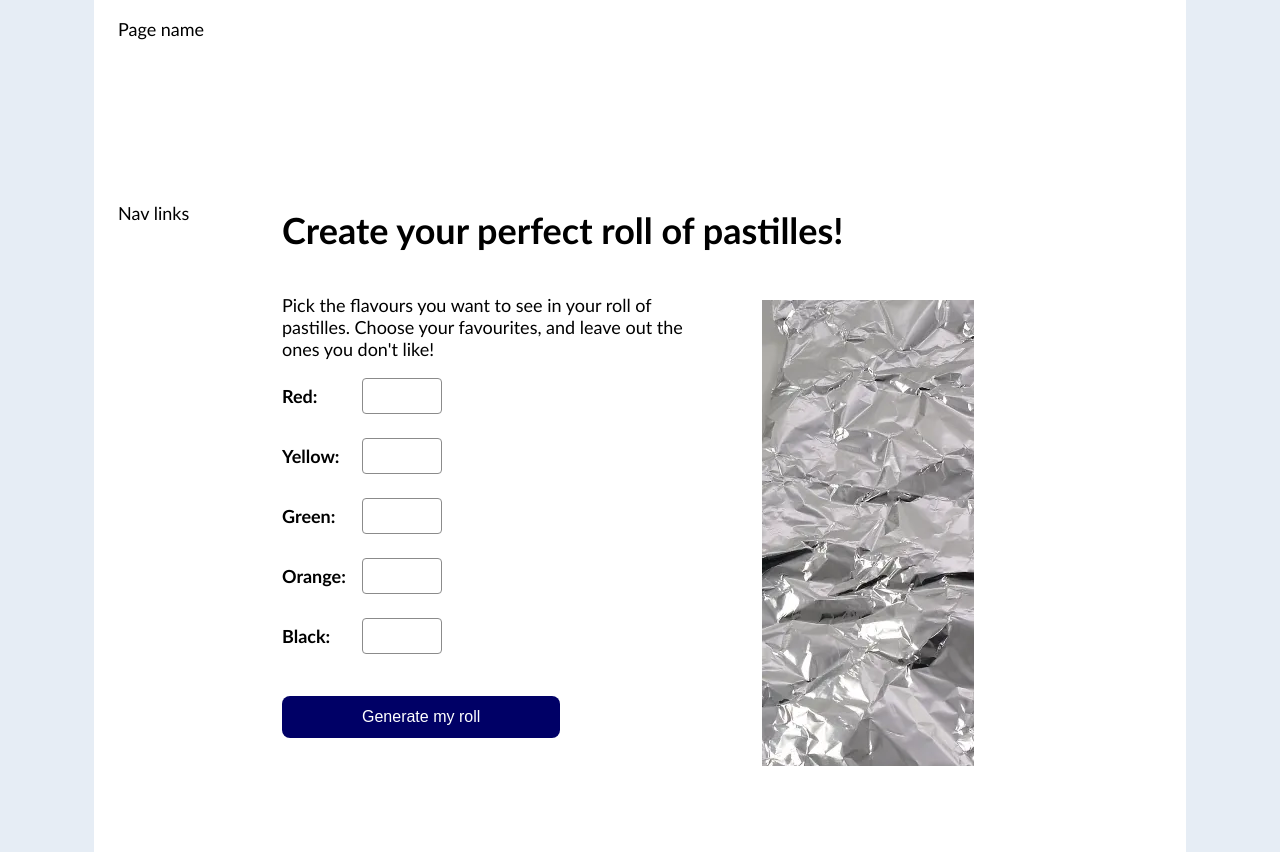
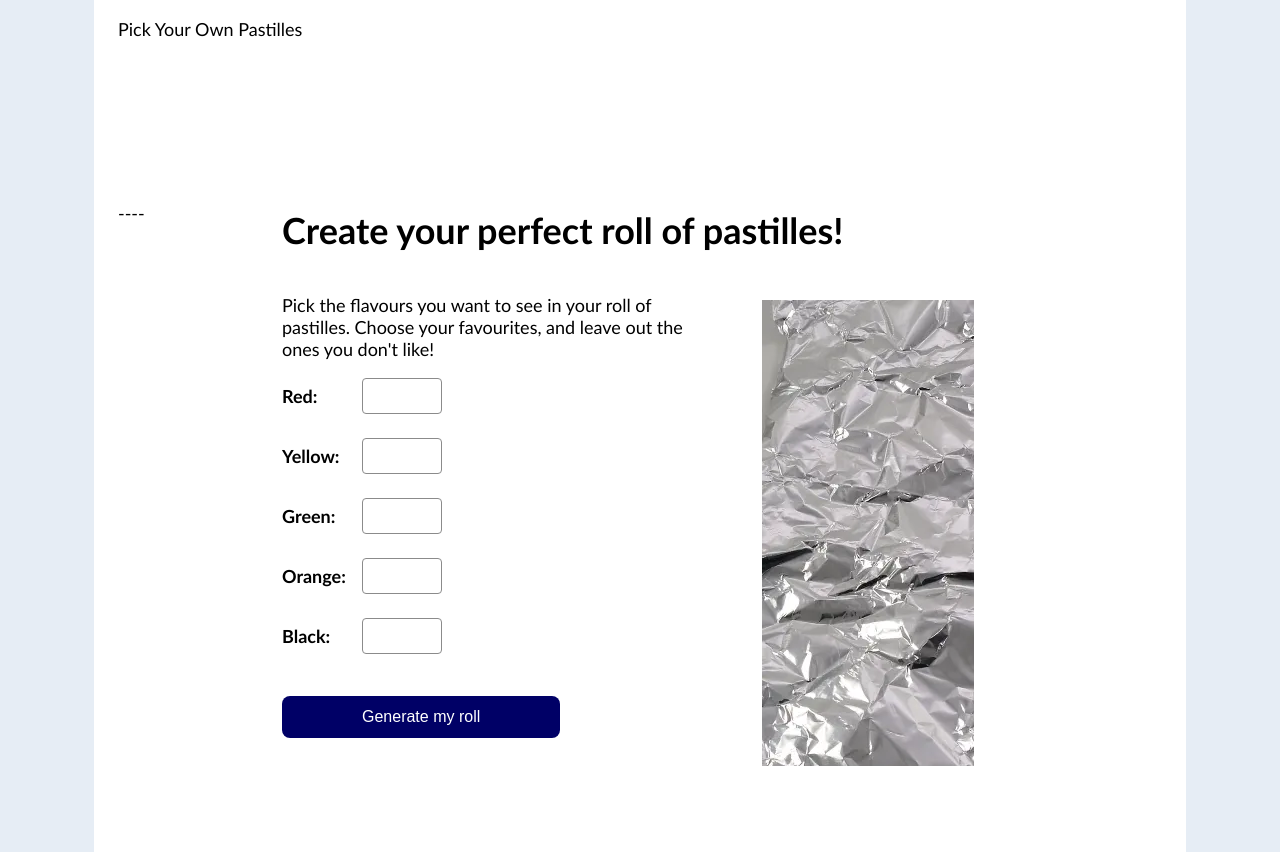
Before and after one commit to shielsr/assignment-02, a plain HTML site: page index.html in a window 1280 px wide. Drawn offline with Linux system fonts and the light colour scheme.

Commit message:
Added page title

```diff
--- a/index.html
+++ b/index.html
@@ -4,7 +4,7 @@
 <head>
     <meta charset="UTF-8">
     <meta name="viewport" content="width=device-width,initial-scale=1.0">
-    <title>My page</title>
+    <title>Pick your own pastilles</title>
     <script src="script.js" defer></script>
     <link rel="icon" href="favicon.ico" type="image/x-icon">
     <link rel="stylesheet" href="styles.css">
@@ -16,10 +16,10 @@
             <a href="#main" class="skip">
                 Skip to main content
             </a>
-            <p>Page name</p>
+            <p>Pick Your Own Pastilles</p>
         </header>
         <nav>
-            <p>Nav links</p>
+            <p>----</p>
         </nav>
         <main>
             <h1>Create your perfect roll of pastilles!</h1>
```
Also changed, not shown: 1 other file.
